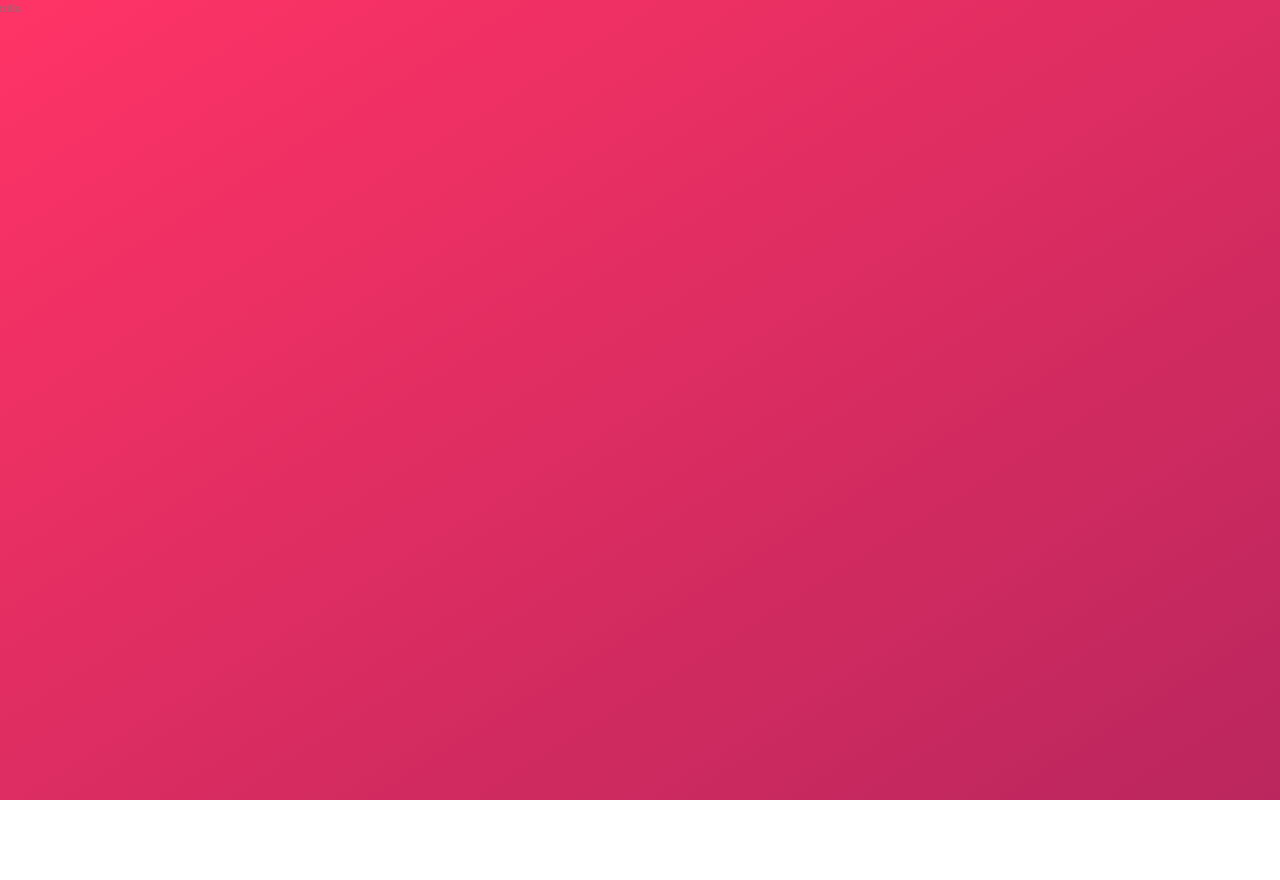
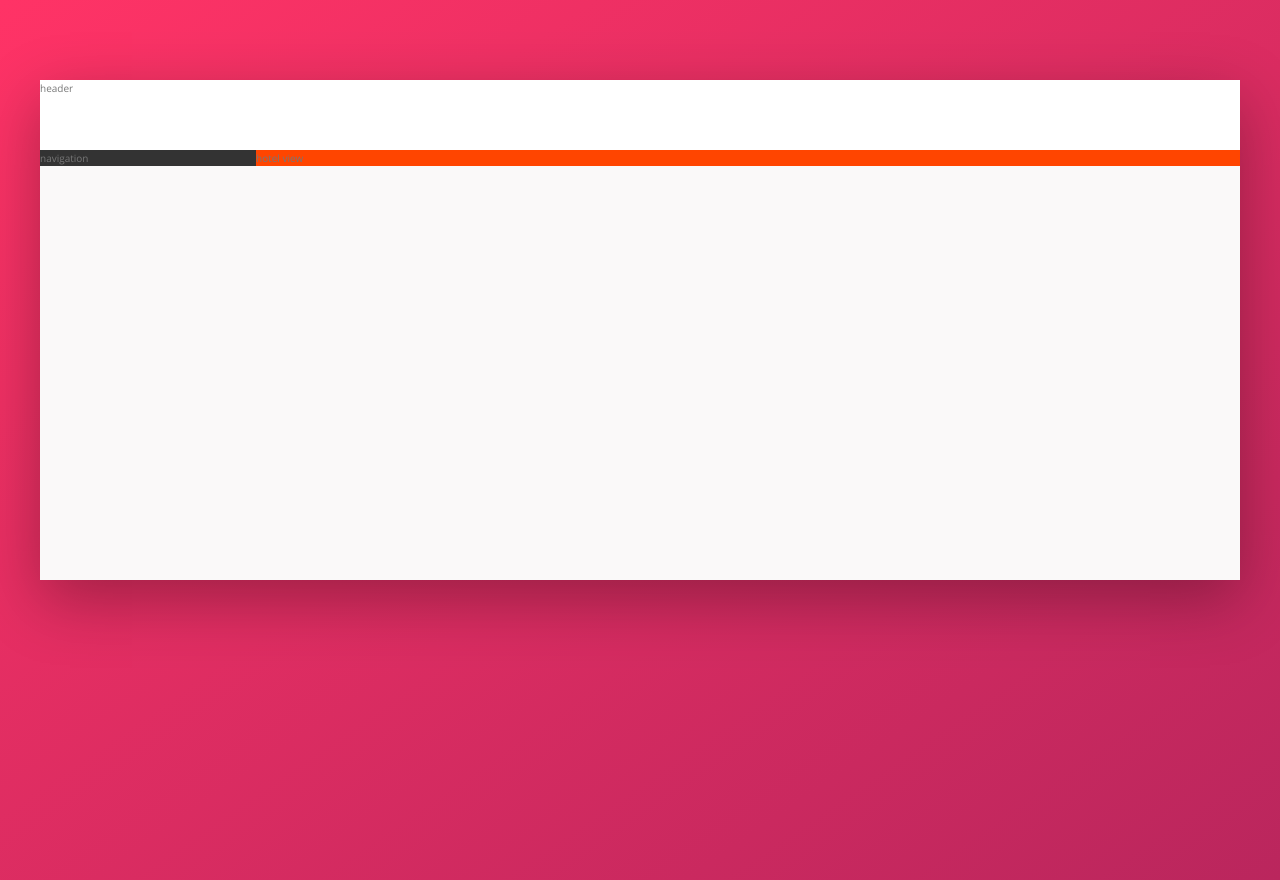
Before and after one commit to ArtemRakov/trillo, a website: page index.html in a window 1280 px wide. Before the commit the page ends 800 px from the top, so only its background shows below. Drawn offline with nearby package versions, Linux system fonts and the light colour scheme.

Commit message:
addded overall layout of the  page

```diff
--- a/index.html
+++ b/index.html
@@ -11,6 +11,20 @@
         <title>trillo &mdash; Your all-in-one booking app</title>
     </head>
     <body>
-        trillo
+        <div class="container">
+            <header class="header">
+                header
+            </header>
+
+            <div class="content">
+                <nav class="sidebar">
+                    navigation
+                </nav>
+
+                <main class="hotel-view">
+                    hotel view
+                </main>
+            </div>
+        </div>
     </body>
 </html>
--- a/sass/_base.scss
+++ b/sass/_base.scss
@@ -30,6 +30,8 @@ Grey dark 3: #999
     --color-grey-dark-2: #777;
     --color-grey-dark-3: #999;
 
+    --shadow-dark: 0 2rem 6rem rgba(0, 0, 0, 0.3);
+
 }
 
 * {
--- a/sass/_layout.scss
+++ b/sass/_layout.scss
@@ -0,0 +1,32 @@
+.container {
+    max-width: 120rem;
+    margin: 8rem auto;
+    background-color: var(--color-grey-light-1);
+    box-shadow: var(--shadow-dark);
+
+    min-height: 50rem;
+
+}
+
+.content {
+    display: flex;
+}
+
+.header {
+    height: 7rem;
+    background-color: #fff;
+    border-bottom: var(--color-grey-light-2);
+}
+
+.sidebar {
+    background-color: var(--color-grey-dark-1);
+
+    flex: 0 0 18%;
+}
+
+.hotel-view {
+    background-color: #fff;
+    background-color: orangered;
+    flex: 1;
+
+}
```
Also changed, not shown: css/style.css.
